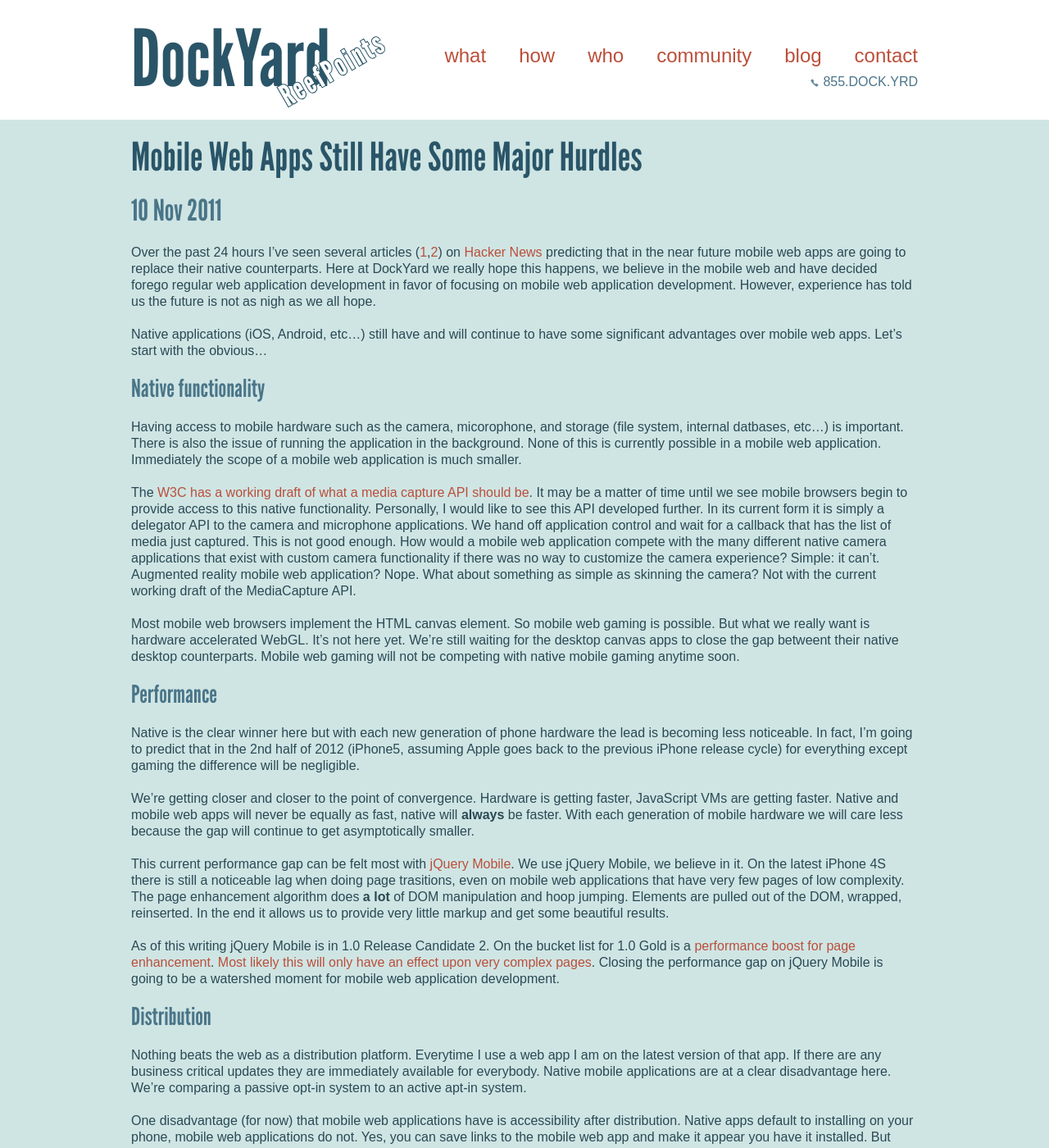
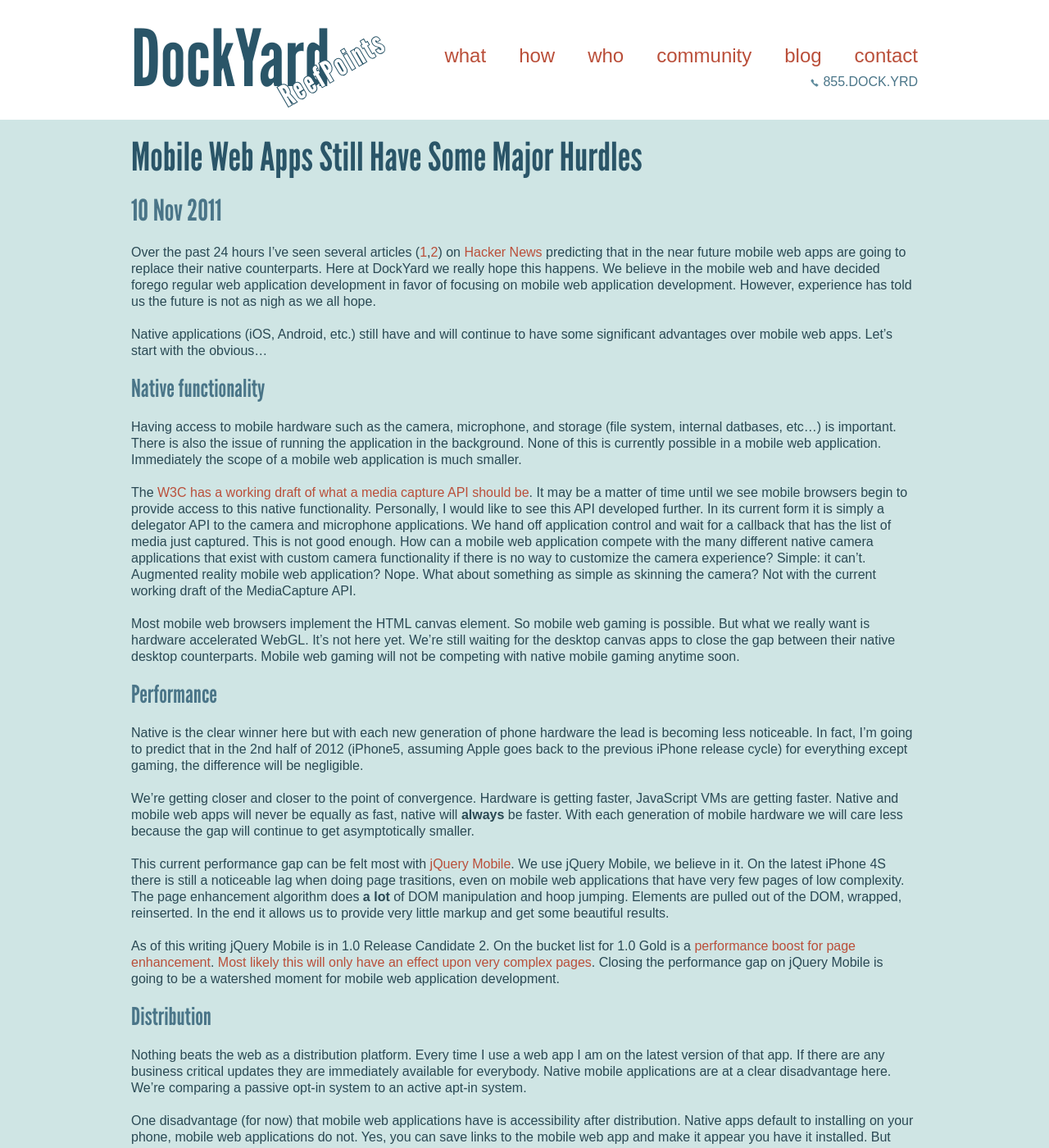
Before and after one commit to Hakon/reefpoints, a Jekyll site: the page built from _posts/2011-11-10-mobile-web-apps.md, in a window 1280 px wide and 1400 px high. Shown: the whole window at 82% size. Built offline with Jekyll 4.4.1, drawn with Linux system fonts in a browser that asks for light colours; Markdown is read by kramdown in place of the engine named in the settings; comment, search, counter and statistics services are not loaded; some of the changed text lies outside the part shown.

Commit message:
Grammar correction

```diff
--- a/_posts/2011-11-10-mobile-web-apps.md
+++ b/_posts/2011-11-10-mobile-web-apps.md
@@ -12,18 +12,18 @@
 Over the past 24 hours I've seen several articles ([1](http://venturebeat.com/2011/11/09/mobile-web/),[2](http://www.guardian.co.uk/technology/blog/2011/nov/03/will-html5-replace-native-apps)) on [Hacker News](http://news.ycombinator.com)
 predicting that in the near future mobile web apps are going to
 replace their native counterparts. Here at DockYard we really hope this
-happens, we believe in the mobile web and have decided forego regular
+happens. We believe in the mobile web and have decided forego regular
 web application development in favor of focusing on mobile web
 application development. However, experience has told us the future is not as nigh as we
 all hope.
 
-Native applications (iOS, Android, etc...) still have and will continue
+Native applications (iOS, Android, etc.) still have and will continue
 to have some significant advantages over mobile web apps. Let's start
 with the obvious...
 
 #### Native functionality
 
-Having access to mobile hardware such as the camera, micorophone, and
+Having access to mobile hardware such as the camera, microphone, and
 storage (file system, internal datbases, etc...) is important. There is also the issue
 of running the application in the background. None of this is currently
 possible in a mobile web application. Immediately the scope of a mobile
@@ -36,9 +36,9 @@
 developed further. In its current form it is simply a delegator API to
 the camera and microphone applications. We hand off application control and wait for a
 callback that has the list of media just captured. This is not good
-enough. How would a mobile web application compete with the many
+enough. How can a mobile web application compete with the many
 different native camera applications that exist with custom camera
-functionality if there was no way to
+functionality if there is no way to
 customize the camera experience? Simple: it can't. Augmented reality
 mobile web application? Nope. What about something as simple as skinning
 the camera? Not with the current working draft of the MediaCapture API.
@@ -46,7 +46,7 @@
 Most mobile web browsers implement the HTML canvas element. So mobile
 web gaming is possible. But what we really want is hardware accelerated
 WebGL. It's not here yet. We're still waiting for the desktop
-canvas apps to close the gap betweent their native desktop counterparts.
+canvas apps to close the gap between their native desktop counterparts.
 Mobile web gaming will not be competing with native mobile gaming
 anytime soon.
 
@@ -56,7 +56,7 @@
 hardware the lead is becoming less noticeable. In fact, I'm going to
 predict that in the 2nd half of 2012 (iPhone5, assuming Apple goes back
 to the previous iPhone release cycle) for everything
-except gaming the difference will be negligible.
+except gaming, the difference will be negligible.
 
 We're getting closer and closer to the point of convergence. Hardware is
 getting faster, JavaScript VMs are getting faster. Native and mobile web
@@ -81,7 +81,7 @@
 
 #### Distribution
 
-Nothing beats the web as a distribution platform. Everytime I use a web
+Nothing beats the web as a distribution platform. Every time I use a web
 app I am on the latest version of that app. If there are any business
 critical updates they are immediately available for everybody. Native
 mobile applications are at a clear disadvantage here. We're comparing a
@@ -161,18 +161,18 @@
 [Check out the "Limitations" section on the PhoneGap wiki for some
 others](http://wiki.phonegap.com/w/page/36752779/PhoneGap%20Plugins).
 
-PhoneGap is fantastic. (despite some of the criticism I've stated) We have
-high hopes for the project now that is is accepted into Apache.
+PhoneGap is fantastic (despite some of the criticism I've stated). We have
+high hopes for the project now that it is accepted into Apache.
 
 ### Conclusion
 
 Perhaps [Adobe's announcement that they are abandoning Flash in
 favor of HTML5 for mobile](http://techland.time.com/2011/11/09/mobile-flash-abandoned-for-html5-adobe-surrenders-apple-wins/?iid=tl-main-lede) will be seen as the turning point when
-mobile web application development began to be a serious contender to
-native. Or maybe it was just a coincidence that this buzz is happening
+mobile web application development begins to be a serious contender to
+native. Or maybe it is just a coincidence that this buzz is happening
 all at once. Either way, we're happy
 people are talking about this. Discussions, arguments, and all of the
-attention in between is the best way to push this technology into the
+attention in between are the best way to push this technology into the
 future we all know is just a matter of time.
 
 As my friend [Pascal Rettig](http://twitter.com/cykod) says: It is a great time to be a web developer.
```
Also changed, not shown: other parts of _posts/2011-11-10-mobile-web-apps.md (+3 -3 lines).
